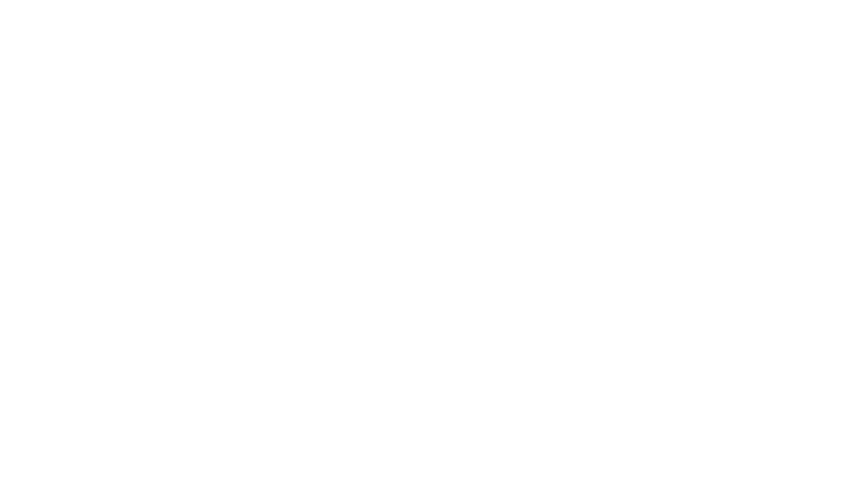
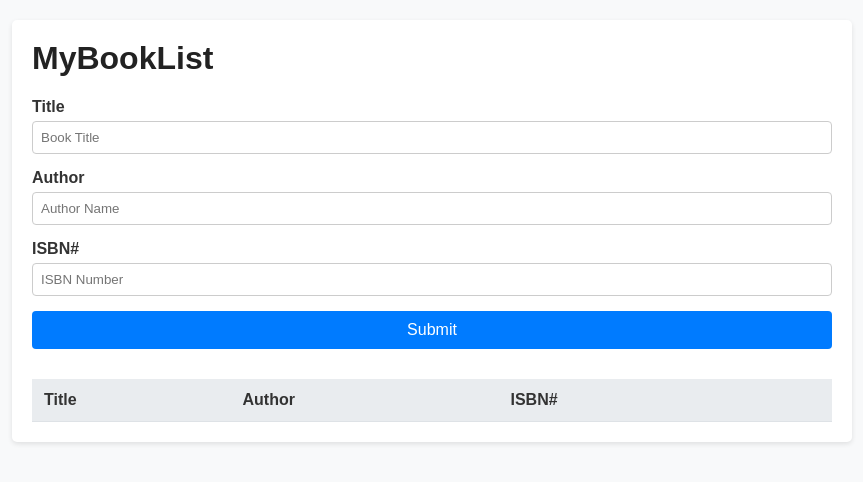
Before and after one commit to acciojob/book-list-Shubhamsharma2002, a website: page main.html in a window 1280 px wide. Shown: the whole page, without its empty margins (208-1071 px from the left). Drawn offline with Linux system fonts and the light colour scheme.

Commit message:
created a submission

```diff
--- a/main.html
+++ b/main.html
@@ -1,16 +1,41 @@
 <!DOCTYPE html>
-
 <html>
-
 <head>
 	<link rel="stylesheet" href="styles.css">
 </head>
+<body>
+	<div class="container">
+		<h1>MyBookList</h1>
 
-<body>
-	<!-- the entire body must be written by student -->
-    <script type="text/javascript" src="./script.js">
-</script>
+		<div class="form-group">
+			<div class="input-field">
+				<label for="title">Title</label>
+				<input type="text" id="title" placeholder="Book Title">
+			</div>
+			<div class="input-field">
+				<label for="author">Author</label>
+				<input type="text" id="author" placeholder="Author Name">
+			</div>
+			<div class="input-field">
+				<label for="isbn">ISBN#</label>
+				<input type="text" id="isbn" placeholder="ISBN Number">
+			</div>
+			<button id="submit">Submit</button>
+		</div>
 
+		<table class="table table-striped">
+			<thead>
+				<tr>
+					<th>Title</th>
+					<th>Author</th>
+					<th>ISBN#</th>
+					<th></th> </tr>
+			</thead>
+			<tbody id="book-list">
+				</tbody>
+		</table>
+	</div>
+
+	<script type="text/javascript" src="./script.js"></script>
 </body>
-
 </html>
--- a/script.js
+++ b/script.js
@@ -1 +1,44 @@
 //your JS code here. If required.
+document.getElementById('submit').addEventListener('click', function(e) {
+	// Grab input elements
+	const titleInput = document.getElementById('title');
+	const authorInput = document.getElementById('author');
+	const isbnInput = document.getElementById('isbn');
+
+	const title = titleInput.value.trim();
+	const author = authorInput.value.trim();
+	const isbn = isbnInput.value.trim();
+
+	// Basic check to ensure inputs are not empty
+	if (title === '' || author === '' || isbn === '') {
+		alert('Please fill in all fields');
+		return;
+	}
+
+	// Get table body reference
+	const bookList = document.getElementById('book-list');
+
+	// Create a new table row element
+	const row = document.createElement('tr');
+
+	// Construct row columns including the delete button
+	row.innerHTML = `
+		<td>${title}</td>
+		<td>${author}</td>
+		<td>${isbn}</td>
+		<td><button class="delete">X</button></td>
+	`;
+
+	// Add event listener directly to the delete button in this row
+	row.querySelector('.delete').addEventListener('click', function() {
+		row.remove();
+	});
+
+	// Append the fully constructed row to the table body
+	bookList.appendChild(row);
+
+	// Clear the form fields for the next entry
+	titleInput.value = '';
+	authorInput.value = '';
+	isbnInput.value = '';
+});
--- a/styles.css
+++ b/styles.css
@@ -1 +1,95 @@
 /*  your css code here. If applicable */
+body {
+	font-family: Arial, sans-serif;
+	margin: 20px;
+	background-color: #f8f9fa;
+	color: #333;
+}
+
+.container {
+	max-width: 800px;
+	margin: 0 auto;
+	background: #fff;
+	padding: 20px;
+	border-radius: 5px;
+	box-shadow: 0 2px 5px rgba(0,0,0,0.1);
+}
+
+h1 {
+	margin-top: 0;
+	color: #222;
+}
+
+.form-group {
+	margin-bottom: 30px;
+}
+
+.input-field {
+	margin-bottom: 15px;
+}
+
+label {
+	display: block;
+	font-weight: bold;
+	margin-bottom: 5px;
+}
+
+input {
+	width: 100%;
+	padding: 8px;
+	box-sizing: border-box;
+	border: 1px solid #ccc;
+	border-radius: 4px;
+}
+
+button#submit {
+	width: 100%;
+	padding: 10px;
+	background-color: #007bff;
+	color: #fff;
+	border: none;
+	border-radius: 4px;
+	font-size: 16px;
+	cursor: pointer;
+}
+
+button#submit:hover {
+	background-color: #0056b3;
+}
+
+/* Table styling mimicking Bootstrap styles requested */
+.table {
+	width: 100%;
+	border-collapse: collapse;
+	margin-top: 20px;
+	text-align: left;
+}
+
+.table th, .table td {
+	padding: 12px;
+	border-bottom: 1px solid #dee2e6;
+}
+
+.table th {
+	background-color: #e9ecef;
+}
+
+/* Alternating zebra stripe look for class table-striped */
+.table-striped tbody tr:nth-of-type(odd) {
+	background-color: rgba(0, 0, 0, 0.05);
+}
+
+/* Individual cell delete button styling */
+.delete {
+	background-color: #dc3545;
+	color: white;
+	border: none;
+	padding: 5px 10px;
+	border-radius: 4px;
+	cursor: pointer;
+	font-weight: bold;
+}
+
+.delete:hover {
+	background-color: #bd2130;
+}
```
